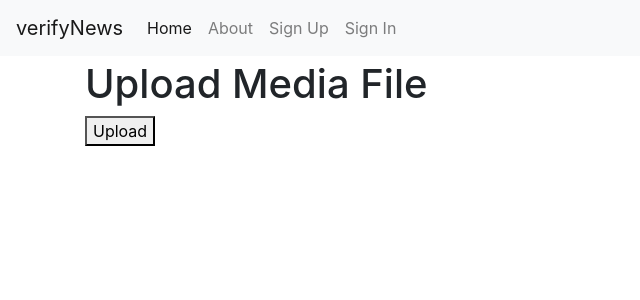
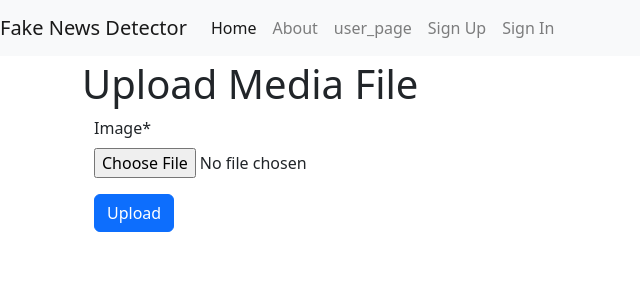
Before and after one commit to Musab0/fakeNews, a Django app: page /polls/user_page in a window 1280 px wide. Shown: the top 300 px of the page, without its empty margins (0-640 px from the left). Run offline with Django 3.2, Linux system fonts and the light colour scheme; style sheets or scripts are compiled from the project's sources; parts of the project's set-up code (start-up, migrations or seed data) failed here and were passed over; some libraries are stand-ins or nearby versions.

Commit message:
daily update

```diff
--- a/verifynews/myapp/models.py
+++ b/verifynews/myapp/models.py
@@ -6,7 +6,7 @@
 class Image(models.Model):
     title = models.CharField(max_length=200)
     description = models.TextField()
-    mediaType= models.Charfield(max_length=10) #image or video
+    # mediaType= models.CharField(max_length=10) #image or video
     image = models.ImageField(upload_to='images') # this will eventually be replpaced by filefield
     # mediaFile= models.FileField(upload_to='images',validators=[validate_file_extension])
     date = models.DateTimeField(auto_now_add=True, blank=True)
--- a/verifynews/myapp/urls.py
+++ b/verifynews/myapp/urls.py
@@ -4,6 +4,6 @@
 from . import views
 
 urlpatterns = [
-    path('user_page', views.user_page),
+    path('user_page', views.user_page,name="user_page"),
     # path('admin_page', views.index, name='index'),
 ]
--- a/verifynews/myapp/validators.py
+++ b/verifynews/myapp/validators.py
@@ -11,10 +11,10 @@
         raise ValidationError('Unsupported file extension.')
 
 
-def media_type(ext)
+def media_type(ext):
     if ext.upper() in imgExt:
         return 'image'
-    else if ext.upper() in vidExt:
+    elif ext.upper() in vidExt:
         return 'video'
     else:
         return 'unknown'
--- a/verifynews/static/sass/project.scss
+++ b/verifynews/static/sass/project.scss
@@ -1,5 +1,6 @@
 
 
+@import "node_modules/bootstrap/scss/bootstrap";
 
 
 // project specific CSS goes here
--- a/verifynews/templates/base.html
+++ b/verifynews/templates/base.html
@@ -3,8 +3,8 @@
   <head>
     <meta charset="utf-8">
     <meta http-equiv="x-ua-compatible" content="ie=edge">
-    <title>{% block title %}verifyNews{% endblock title %}</title>
-    <meta name="viewport" content="width=device-width, initial-scale=1.0">
+    <title>{% block title %}Fake News Detector{% endblock title %}</title>
+    <meta name="viewport" content="width=device-width, initial-scale=1.0, shrink-to-fit=no">
     <meta name="description" content="verify news">
     <meta name="author" content="Musab">
 
@@ -13,7 +13,7 @@
       <script src="https://cdnjs.cloudflare.com/ajax/libs/html5shiv/3.7.3/html5shiv.min.js"></script>
     <![endif]-->
 
-    <link rel="icon" href="{% static 'images/favicons/favicon.ico' %}">
+    <link rel="icon" href="{% static 'images/favicons/unnamed.png' %}">
 
     {% block css %}
     <!-- Latest compiled and minified Bootstrap CSS -->
@@ -30,8 +30,7 @@
       <!-- Bootstrap JS and its dependencies-->
       <script defer src="https://code.jquery.com/jquery-3.3.1.slim.min.js" integrity="sha384-q8i/X+965DzO0rT7abK41JStQIAqVgRVzpbzo5smXKp4YfRvH+8abtTE1Pi6jizo" crossorigin="anonymous"></script>
       <script defer src="https://cdnjs.cloudflare.com/ajax/libs/popper.js/1.14.3/umd/popper.min.js" integrity="sha384-ZMP7rVo3mIykV+2+9J3UJ46jBk0WLaUAdn689aCwoqbBJiSnjAK/l8WvCWPIPm49" crossorigin="anonymous"></script>
-      <!-- <script defer src="https://stackpath.bootstrapcdn.com/bootstrap/4.3.1/js/bootstrap.min.js" integrity="sha384-JjSmVgyd0p3pXB1rRibZUAYoIIy6OrQ6VrjIEaFf/nJGzIxFDsf4x0xIM+B07jRM" crossorigin="anonymous"></script> -->
-      <script src="https://maxcdn.bootstrapcdn.com/bootstrap/4.0.0/js/bootstrap.min.js" integrity="sha384-JZR6Spejh4U02d8jOt6vLEHfe/JQGiRRSQQxSfFWpi1MquVdAyjUar5+76PVCmYl" crossorigin="anonymous"></script>
+      <script defer src="https://stackpath.bootstrapcdn.com/bootstrap/4.3.1/js/bootstrap.min.js" integrity="sha384-JjSmVgyd0p3pXB1rRibZUAYoIIy6OrQ6VrjIEaFf/nJGzIxFDsf4x0xIM+B07jRM" crossorigin="anonymous"></script>
 
       <!-- Your stuff: Third-party javascript libraries go here -->
 
@@ -49,7 +48,7 @@
         <button class="navbar-toggler navbar-toggler-right" type="button" data-toggle="collapse" data-target="#navbarSupportedContent" aria-controls="navbarSupportedContent" aria-expanded="false" aria-label="Toggle navigation">
           <span class="navbar-toggler-icon"></span>
         </button>
-        <a class="navbar-brand" href="{% url 'home' %}">verifyNews</a>
+        <a class="navbar-brand" href="{% url 'home' %}">Fake News Detector </a>
 
         <div class="collapse navbar-collapse" id="navbarSupportedContent">
           <ul class="navbar-nav mr-auto">
@@ -58,6 +57,10 @@
             </li>
             <li class="nav-item">
               <a class="nav-link" href="{% url 'about' %}">About</a>
+            </li>
+
+            <li class="nav-item">
+              <a class="nav-link" href="{% url 'user_page' %}">user_page</a>
             </li>
             {% if request.user.is_authenticated %}
               <li class="nav-item">
--- a/verifynews/templates/user_page.html
+++ b/verifynews/templates/user_page.html
@@ -13,31 +13,39 @@
 
   <h1>Upload Media File</h1>
   <form method="post" enctype="multipart/form-data">
+    <div class="container">
     {% csrf_token %}
     {{ form|crispy }}
-    <button type="submit" name="user_upload"  >Upload</button>
+
+    <button type="submit" name="user_upload" class="btn btn-primary btn-md "  >Upload</button>
+    </div>
   </form>
 
   {% if img_obj %}
-  <h3>Succesfully uploaded : {{img_obj.title}}</h3>
-  <h3>on: {{img_obj.date}}</h3>
+  <div>
+    <h3>Succesfully uploaded</h3>
+    <h2>on: {{img_obj.date}}</h2>
     <h4>Generated PDQ hash: {{img_obj.pdq}}</h4>
     <img src="{{ img_obj.image.url}}" alt="connect" style="max-height:300px">
-
     <h2>Similarity Results:</h2>
     <h3>Total Images in Database: {{db_images}} </h3>
     <h3>Similar Images found: {{counter}} </h3>
-  <ul>
+  </div>
+
+  <ul class="list-group ">
   {% for similarity,i in similarity_zip %}
-     <li>
-      {{ forloop.counter }}
-      <img src="{{ i.image.url}}" alt="connect" style="max-height:300px">
+    <li class="list-group-item d-flex justify-content-between align-items-center">
+      <ul class="list-group list-group-flush">
+        <li class="list-group-item">
+          <img src="{{ i.image.url}}" alt="connect" style="max-height:100px">
           <p>Similarity: {{similarity}}</p>
           <p>PDQ hash: {{i.pdq}}</p>
           <p>uploaded on: {{i.date}}</p>
           <p>title: {{i.title}}</p>
           <p>description: {{i.description}}</p>
-
+        </li>
+      </ul>
+      <span class="badge badge-primary badge-pill">{{ forloop.counter }}</span>
     </li>
   {% endfor %}
   </ul>
@@ -49,8 +57,11 @@
 
   <form method="post" enctype="multipart/form-data">
     {% csrf_token %}
+
+
       {{ adminForm|crispy }}
-    <button type="submit" name="admin_upload">Upload</button>
+      <button type="submit" name="admin_upload"  class="btn btn-primary">Upload</button>
+
   </form>
   {% endif %}
 
```
Lines whose indentation alone changed are shown as unchanged.
